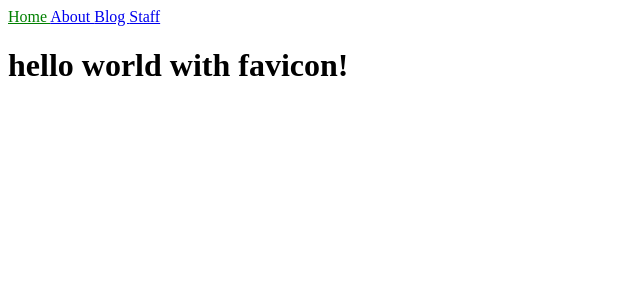
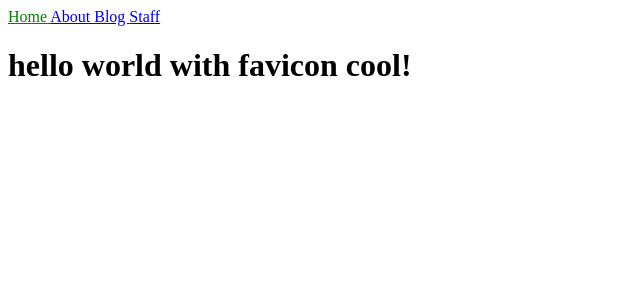
Before and after one commit to jdpinedac/jdpinedac.github.io, a Jekyll site: the page built from index.html, in a window 1280 px wide. Shown: the top 300 px of the page, without its empty margins (0-640 px from the left). Built offline with Jekyll 4.4.1, drawn with Linux system fonts in a browser that asks for light colours.

Commit message:
just modifying

```diff
--- a/index.html
+++ b/index.html
@@ -3,4 +3,4 @@
 layout: default
 title: jdpinedac's blog
 ---
-<h1>{{ "Hello World with favicon!" | downcase }}</h1>
+<h1>{{ "Hello World with favicon Cool!" | downcase }}</h1>
```
